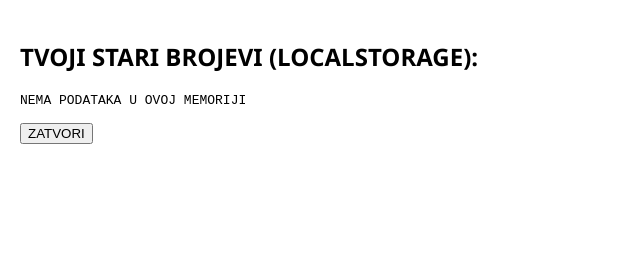
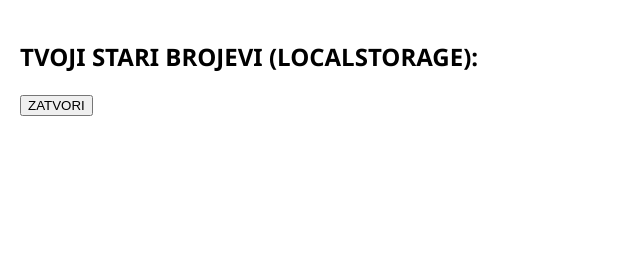
Before and after one commit to matejcicleon1-blip/APEX, a plain HTML site: page index.html in a window 1280 px wide. Shown: the whole page, without its empty margins (0-640 px from the left). Drawn offline with Linux system fonts and the light colour scheme; no server answers.

Commit message:
index.html

```diff
--- a/index.html
+++ b/index.html
@@ -164,9 +164,7 @@
     <button onclick="document.getElementById('old-data-recovery').remove()">ZATVORI</button>
 </div>
 <script>
-    // Skener traži sve što je spremljeno pod ključevima koje smo koristili prije
-    let old = localStorage.getItem('rouletteHistory') || localStorage.getItem('ruletBaza') || "NEMA PODATAKA U OVOJ MEMORIJI";
-    document.getElementById('display-old').innerText = old;
+
 </script>
 </body>
 </html>
```
